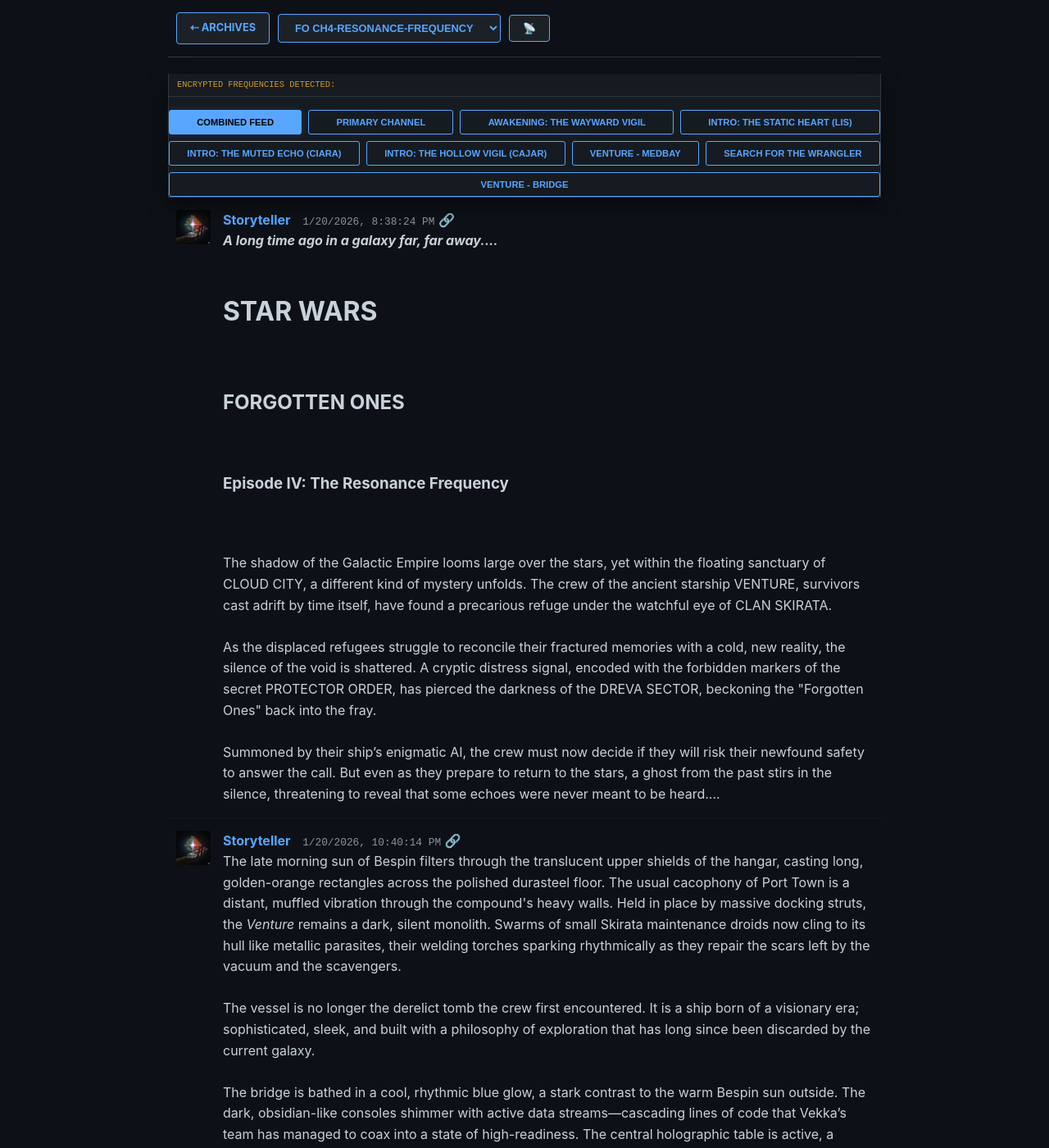
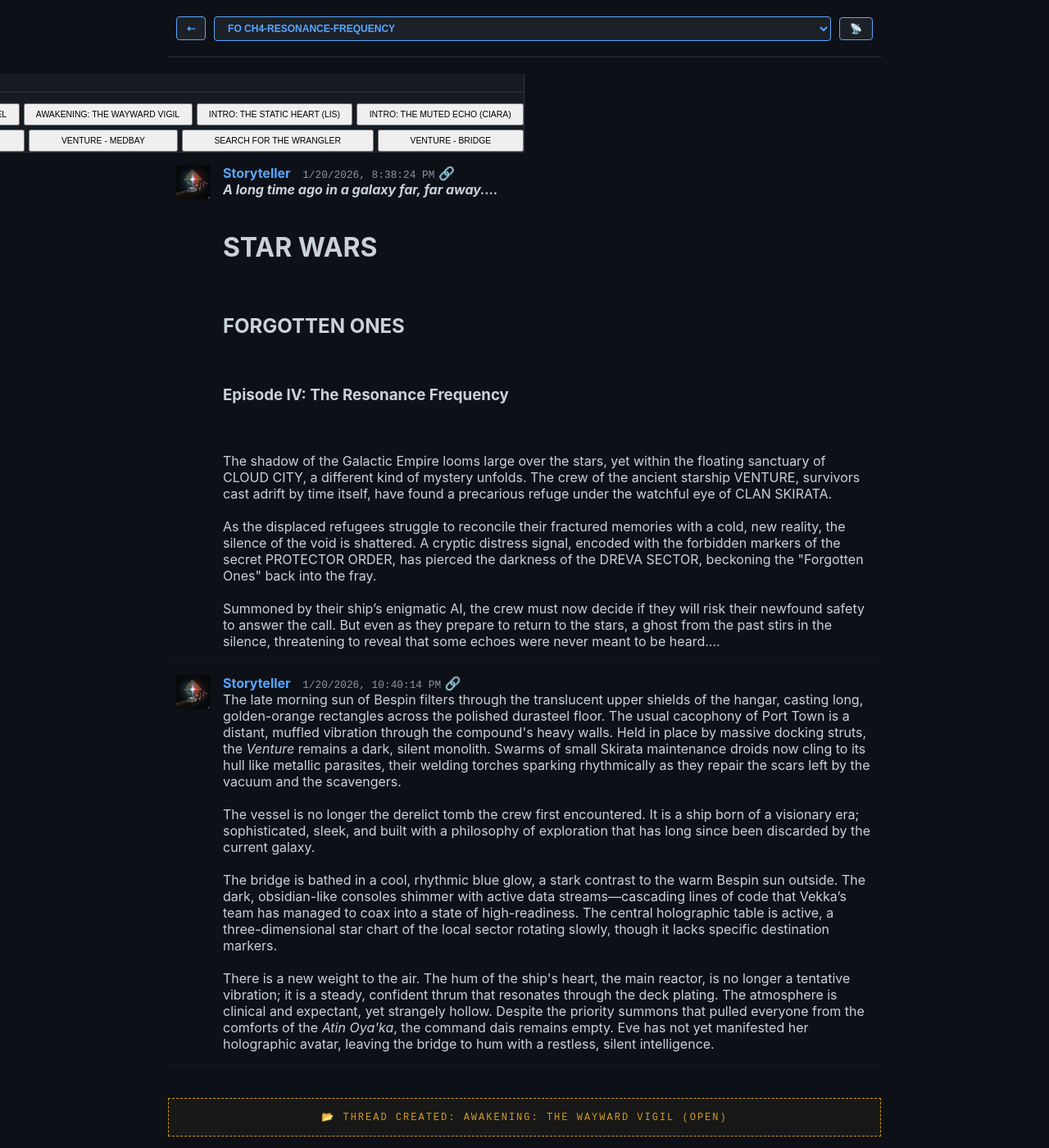
Before and after one commit to alicia86/SW_ForgottenOnes, a Jekyll site: the page built from logs.md, in a window 1280 px wide and 1400 px high. Shown: the whole window at 82% size. Built offline with Jekyll 4.4.1, drawn with Linux system fonts in a browser that asks for light colours.

Commit message:
fix: still trying for sticky navs

```diff
--- a/_layouts/json-viewer.html
+++ b/_layouts/json-viewer.html
@@ -8,23 +8,30 @@
     .frequency-nav-bar {
         position: -webkit-sticky;
         position: sticky;
-        top: var(--header-height); /* Sticks exactly below the Archives nav */
-        z-index: 2000;
+        top: var(--header-height); /* Sticks exactly below header */
+        z-index: 4500; /* Just below main nav */
         background: var(--panel-bg);
         border: 1px solid var(--gh-border);
-        border-top: none; padding: 12px;
-        display: none; /* Controlled by JS toggle */
-        flex-wrap: wrap; gap: 8px;
-        box-shadow: 0 10px 20px rgba(0,0,0,0.5);
+        border-top: none;
+        padding: 10px;
+        display: none;
+        flex-wrap: wrap;
+        gap: 5px;
+        width: 100%;
+        max-width: 900px;
+        left: 50%;
+        transform: translateX(-50%); /* Centers the bar if screen is wide */
     }
 
     .comms-status { width: 100%; padding: 5px 10px; font-size: 0.65rem; color: var(--sw-yellow); font-family: monospace; border-bottom: 1px solid var(--gh-border); margin-bottom: 8px; text-transform: uppercase; }
 
     .freq-btn {
-        flex: 1 1 auto; min-width: 120px; text-align: center;
-        background: transparent; border: 1px solid var(--sw-blue); color: var(--sw-blue);
-        padding: 8px; font-size: 0.7rem; cursor: pointer; border-radius: 3px;
-        font-weight: bold; text-transform: uppercase;
+        flex: 1 1 auto;
+        padding: 6px;
+        font-size: 0.65rem;
+        overflow: hidden;
+        text-overflow: ellipsis;
+        white-space: nowrap;
     }
     .freq-btn.active { background: var(--sw-blue); color: #000; box-shadow: 0 0 10px var(--sw-glow); }
 
@@ -62,11 +69,10 @@
 </style>
 
 <header class="frozen-nav">
-    <div style="display: flex; gap: 10px; padding: 0 10px; align-items: center;">
-        <a href="{{ '/archives' | relative_url }}" class="toc-open-btn">⇠ ARCHIVES</a>
+    <div class="nav-inner">
+        <a href="{{ '/archives' | relative_url }}" class="toc-open-btn" style="text-decoration: none;">⇠</a>
 
-        <select id="chapter-picker" class="toc-open-btn" onchange="loadChapter(this.value)" style="background: #1c2128; flex-grow: 1;">
-            <option value="">-- SELECT DATA ARCHIVE --</option>
+        <select id="chapter-picker" class="toc-open-btn" onchange="loadChapter(this.value)" style="background: #1c2128; flex-grow: 1; min-width: 0;">
             {% assign json_files = site.static_files | where_exp: "file", "file.path contains 'Chapter_Logs/JSON/'" %}
             {% for file in json_files %}
                 <option value="{{ file.name }}">{{ file.basename | replace: '_', ' ' | upcase }}</option>
--- a/assets/style.css
+++ b/assets/style.css
@@ -4,31 +4,27 @@
     --gh-border: #30363d;
     --gh-text: #c9d1d9;
     --text-muted: #8b949e;
-
     --sw-blue: #58a6ff;
     --sw-yellow: #d29922;
-    --sw-glow: rgba(88, 166, 255, 0.15);
-
     --panel-bg: #161b22;
-    --header-height: 70px; /* Aligns with the Archives nav bar height */
+    --header-height: 70px;
 }
 
 /* --- 2. GLOBAL RESET & MOBILE STABILIZATION --- */
 * { box-sizing: border-box; }
 
-html, body {
-    margin: 0;
-    padding: 0;
+html {
+    scroll-behavior: smooth;
+    /* Allow the body to handle the scroll, which is vital for stickiness */
+    overflow-x: hidden;
+}
+
+body {
+    margin: 0; padding: 0;
     width: 100%;
-    min-height: 100%;
-    /* FIX: Prevents horizontal scroll/zoom bug on mobile */
-    overflow-x: hidden;
     background-color: var(--gh-bg);
     color: var(--gh-text);
     font-family: -apple-system, BlinkMacSystemFont, "Segoe UI", Helvetica, Arial, sans-serif;
-    line-height: 1.6;
-    /* Improves text rendering on high-res mobile screens */
-    -webkit-font-smoothing: antialiased;
 }
 
 main {
@@ -37,7 +33,6 @@
     max-width: 900px;
     margin: 0 auto;
     padding: 0 15px;
-    /* CRITICAL: Sticky items fail if overflow is hidden or auto here */
     overflow: visible !important;
 }
 
@@ -68,30 +63,36 @@
     position: -webkit-sticky;
     position: sticky;
     top: 0;
-    z-index: 3000; /* Stays above everything else */
+    z-index: 5000; /* Extremely high to prevent overlap */
     background-color: var(--gh-bg);
-    padding: 15px 0;
     border-bottom: 1px solid var(--gh-border);
+    height: var(--header-height);
     width: 100%;
-    height: var(--header-height);
+    /* Use padding instead of margin to prevent layout shifts */
+    padding: 0 10px;
     display: flex;
     align-items: center;
 }
-
+.nav-inner {
+    display: flex;
+    width: 100%;
+    max-width: 900px;
+    margin: 0 auto;
+    gap: 10px;
+    align-items: center;
+    overflow: hidden; /* Keeps buttons from flying off screen */
+}
 .toc-open-btn {
     background: #1c2128;
     color: var(--sw-blue);
     border: 1px solid var(--sw-blue);
-    padding: 8px 16px;
+    padding: 6px 12px;
     font-weight: bold;
     cursor: pointer;
     border-radius: 4px;
     text-transform: uppercase;
-    font-size: 0.8rem;
-    display: inline-flex;
-    align-items: center;
-    gap: 8px;
-    white-space: nowrap;
+    font-size: 0.75rem;
+    white-space: nowrap; /* Prevent text wrapping inside buttons */
 }
 
 .toc-open-btn:hover {
```
Also changed, not shown: _layouts/log-entry.html (+28 -9 lines).
